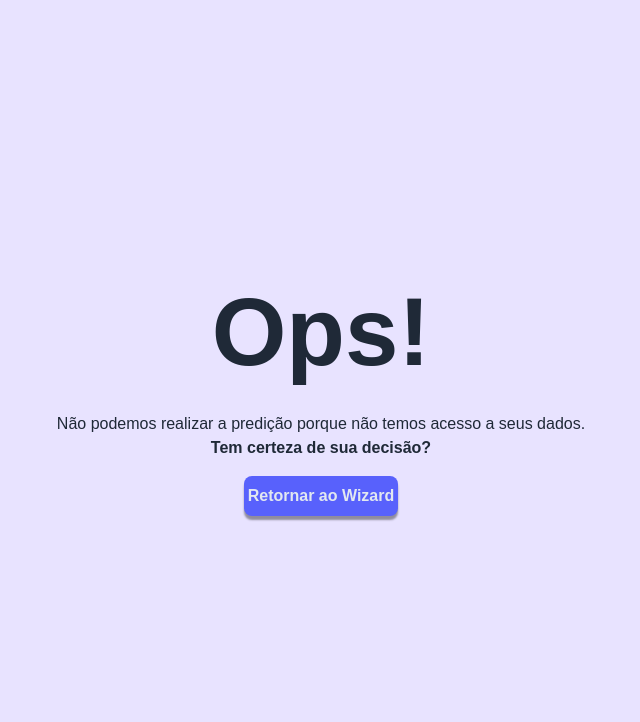
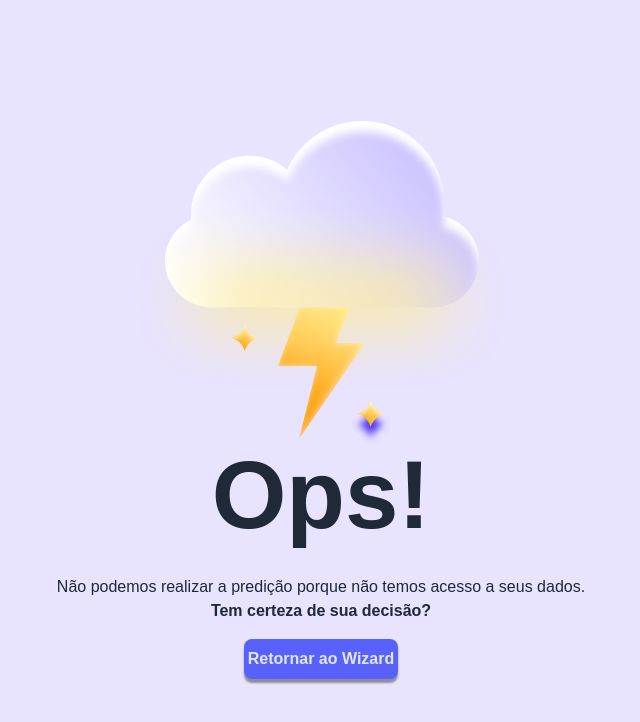
Before and after one commit to OsvaldoBBini/WeatherWizard_front, a React (Vite) app: page /NotAllow in a window 1280 px wide. Shown: the top 722 px of the page, without its empty margins (319-959 px from the left). Built offline with nearby package versions, Linux system fonts and the light colour scheme.

Commit message:
usecallback add to modal functions

```diff
--- a/src/components/Modal/index.tsx
+++ b/src/components/Modal/index.tsx
@@ -16,7 +16,7 @@ export default function Modal({isOpen}: IModal) {
   return (
     <div className={`${isOpen ? 'opacity-1' : 'opacity-0'} fixed left-0 top-0 h-[100%] w-[100%] bg-black bg-opacity-75`}>
       <div className="bg-modal rounded-lg w-[60%] absolute bottom-[20%] left-[20%] p-4">
-        <img src={sun} className="w-40 h-40 absolute right-[-60px] top-[-100px]"/>
+        <img src={sun} className="w-40 absolute right-[-60px] top-[-100px]"/>
         <header>
           <h1 className="font-bold text-left mb-4 text-xl text-gray-800">Bem Vindo ao Weather Wizard!!</h1>
         </header>
--- a/src/components/Modal/useModal.ts
+++ b/src/components/Modal/useModal.ts
@@ -1,4 +1,4 @@
-import { useState } from "react";
+import { useCallback, useEffect, useState } from "react";
 import { useNavigate } from "react-router-dom";
 import { browserName, osName, deviceType } from 'react-device-detect';
 import { useStoreUserInfoMutation } from "../../services/userInfoService";
@@ -12,6 +12,7 @@ export function useModal(): {
 } {
 
   const navigate = useNavigate();
+  const location = window.navigator.geolocation;
 
   const [store, {isLoading, isError, isSuccess}] = useStoreUserInfoMutation();
 
@@ -27,18 +28,21 @@ export function useModal(): {
     navigate('/notAllow')
   };
 
-  const getUserLocation = () => {
-    const location = window.navigator && window.navigator.geolocation;
-    location.getCurrentPosition( ({coords, timestamp}) => {
-      const {latitude, longitude} = coords;
-      setLatitude(String(latitude));
-      setLongitude(String(longitude));
-      setTimestamp(String(timestamp));
-    });
-  }
+  const getUserLocation = useCallback(() => {
+    location.getCurrentPosition(
+      ({coords, timestamp}) => {
+        const {latitude, longitude} = coords;
+        setLatitude(String(latitude));
+        setLongitude(String(longitude));
+        setTimestamp(String(timestamp));
+      });
+    },[location]);
 
-  const storeUserInfos = () => {
+  useEffect(() => {
     getUserLocation();
+  }, [getUserLocation, latitude, longitude]);
+
+  const storeUserInfos = useCallback(() => {
     const userInfos = {
       latitude,
       longitude,
@@ -48,7 +52,7 @@ export function useModal(): {
       os
     };
     store({userInfos});
-  }
+  }, [browser, device, latitude, longitude, os, store, timestamp]);
 
   return {
     sendToNotAllowPredictionPage,
--- a/src/pages/NotAllow/index.tsx
+++ b/src/pages/NotAllow/index.tsx
@@ -1,5 +1,6 @@
 import Button from "../../components/Button";
 import { useNotAllow } from "./useNotAllow";
+import storm from '../../assets/storm.png'
 
 export default function NotAllow(): JSX.Element {
 
@@ -9,10 +10,11 @@ export default function NotAllow(): JSX.Element {
 
   return (
     <div className="flex items-center justify-center h-screen bg-primary-lighter">
-      <div className="flex flex-col items-center">
+      <div className="flex flex-col items-center w-[60%]">
+        <img src={storm} className="w-50"/>
         <h1 className="text-gray-800 font-bold text-8xl mb-8">Ops!</h1>
-        <p className="text-gray-800">Não podemos realizar a predição porque não temos acesso a seus dados.</p>
-        <p className="text-gray-800 font-bold mb-4">Tem certeza de sua decisão?</p>
+        <p className="text-gray-800 text-center">Não podemos realizar a predição porque não temos acesso a seus dados.</p>
+        <p className="text-gray-800 text-center font-bold mb-4">Tem certeza de sua decisão?</p>
         <Button variant='primary' text='Retornar ao Wizard' action={sendToHomePage}/>
       </div>
     </div>
```
Also changed, not shown: src/assets/storm.png (added).
